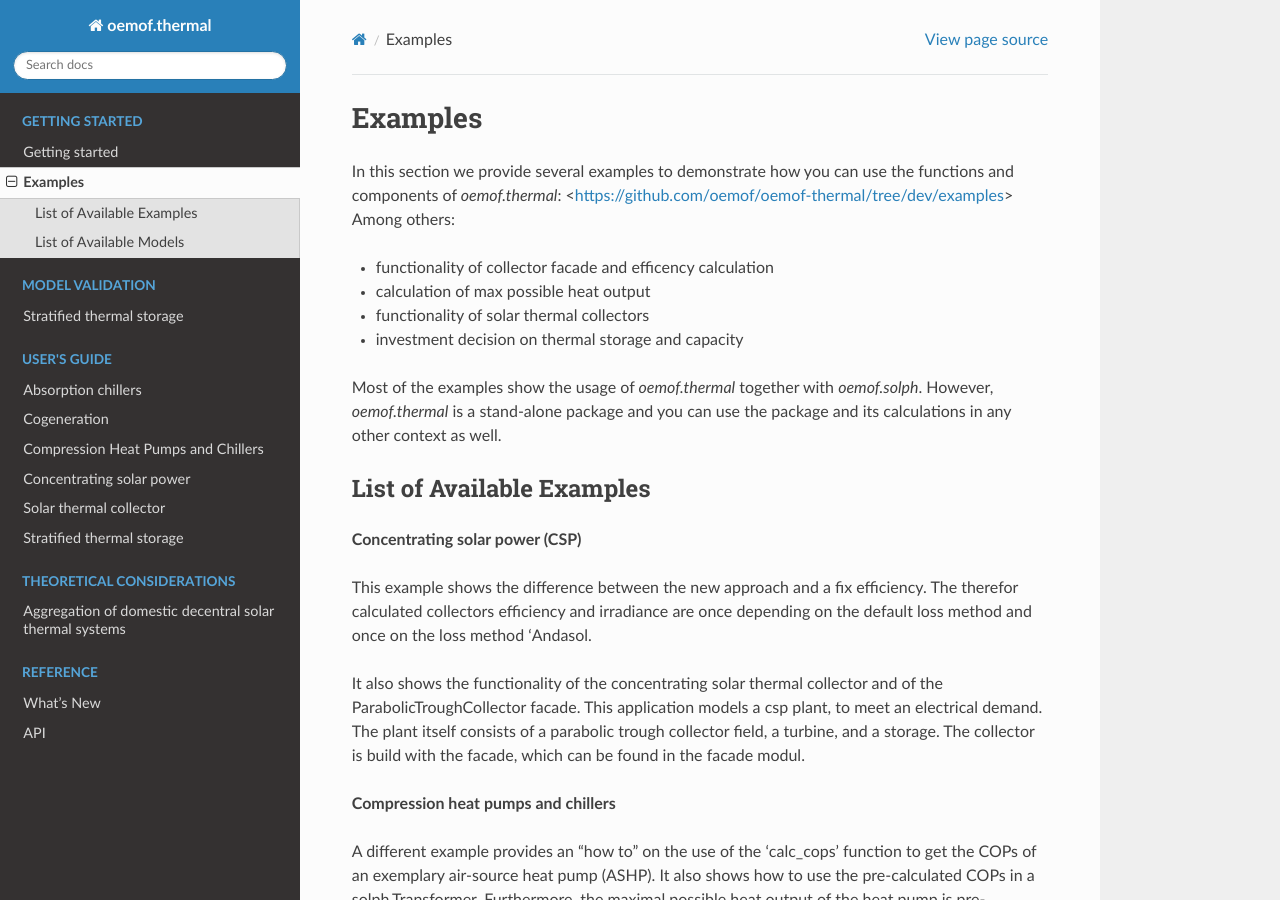
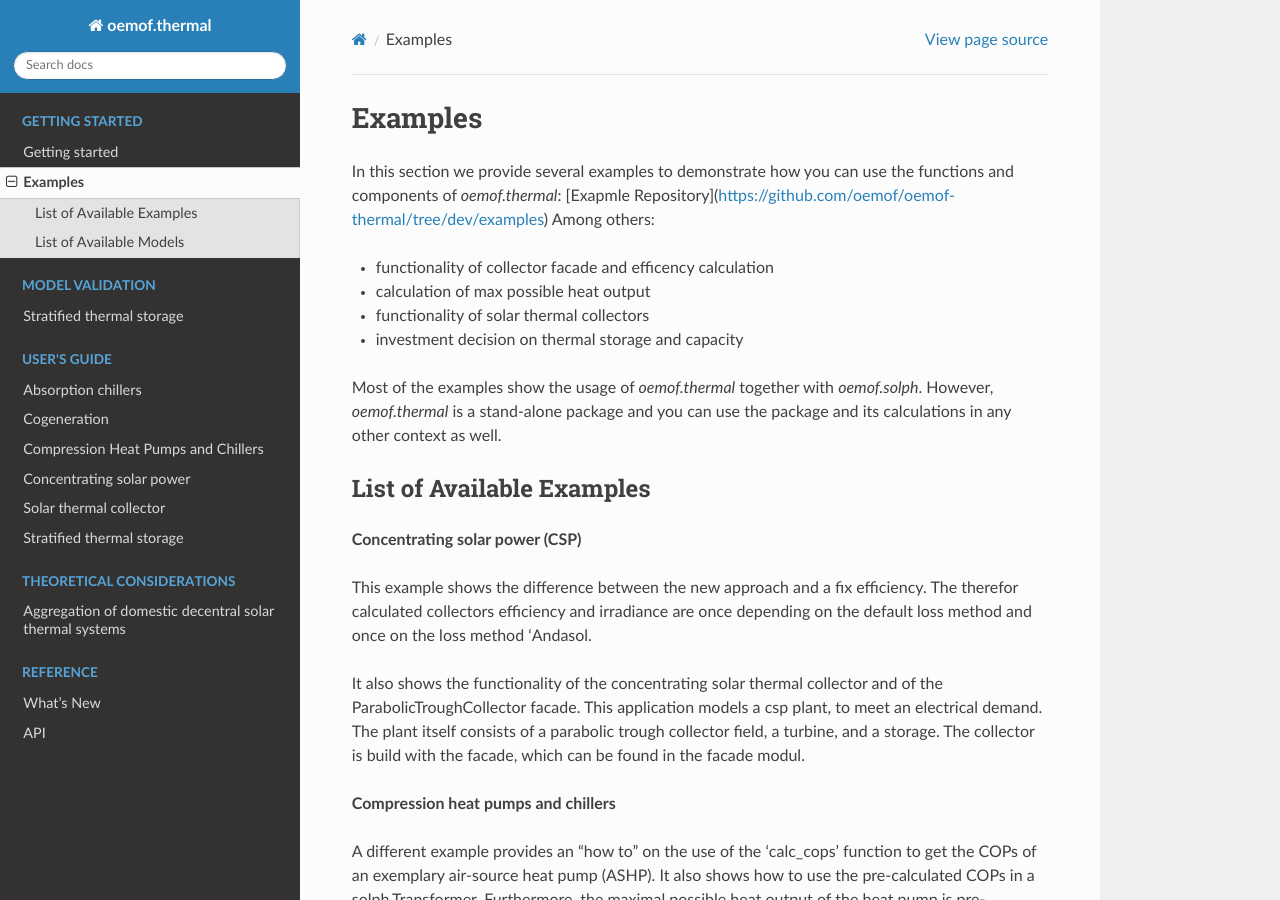
Before and after one commit to oemof/oemof-thermal, a Sphinx documentation site: the page built from docs/examples.rst, in a window 1280 px wide and 900 px high. Built offline with Sphinx 7.4.7 and the Read the Docs theme 2.0.0, drawn with Linux system fonts in a browser that asks for light colours; formulas are drawn with MathJax 3; pages that are not in the unit, such as notebooks, are missing from menus.

Commit message:
Update examples.rst

```diff
--- a/docs/examples.rst
+++ b/docs/examples.rst
@@ -5,7 +5,7 @@
 
 In this section we provide several examples to demonstrate how you can use the
 functions and components of *oemof.thermal*:
-<https://github.com/oemof/oemof-thermal/tree/dev/examples>
+[Exapmle Repository](https://github.com/oemof/oemof-thermal/tree/dev/examples)
 Among others:
 
 - functionality of collector facade and efficency calculation
```
